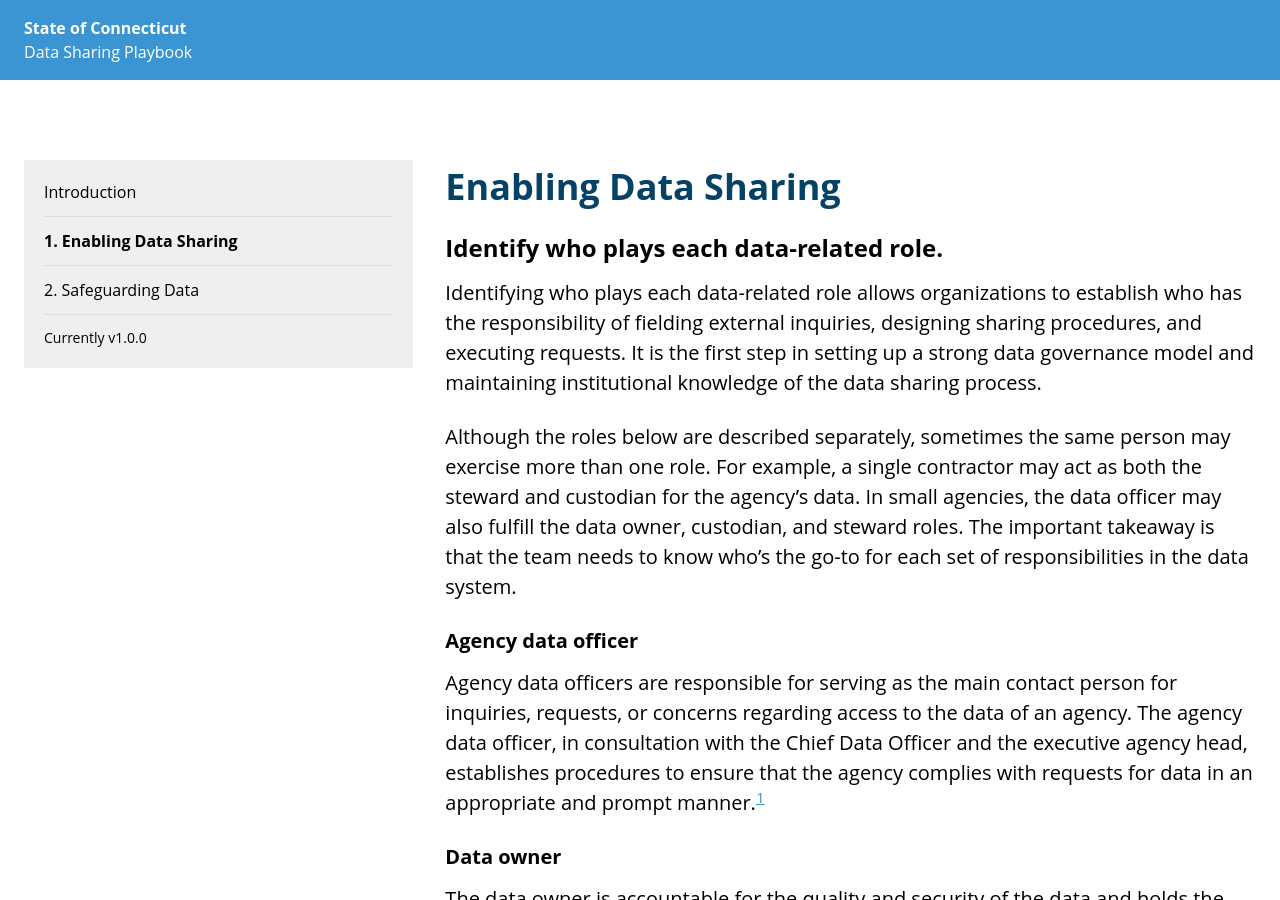
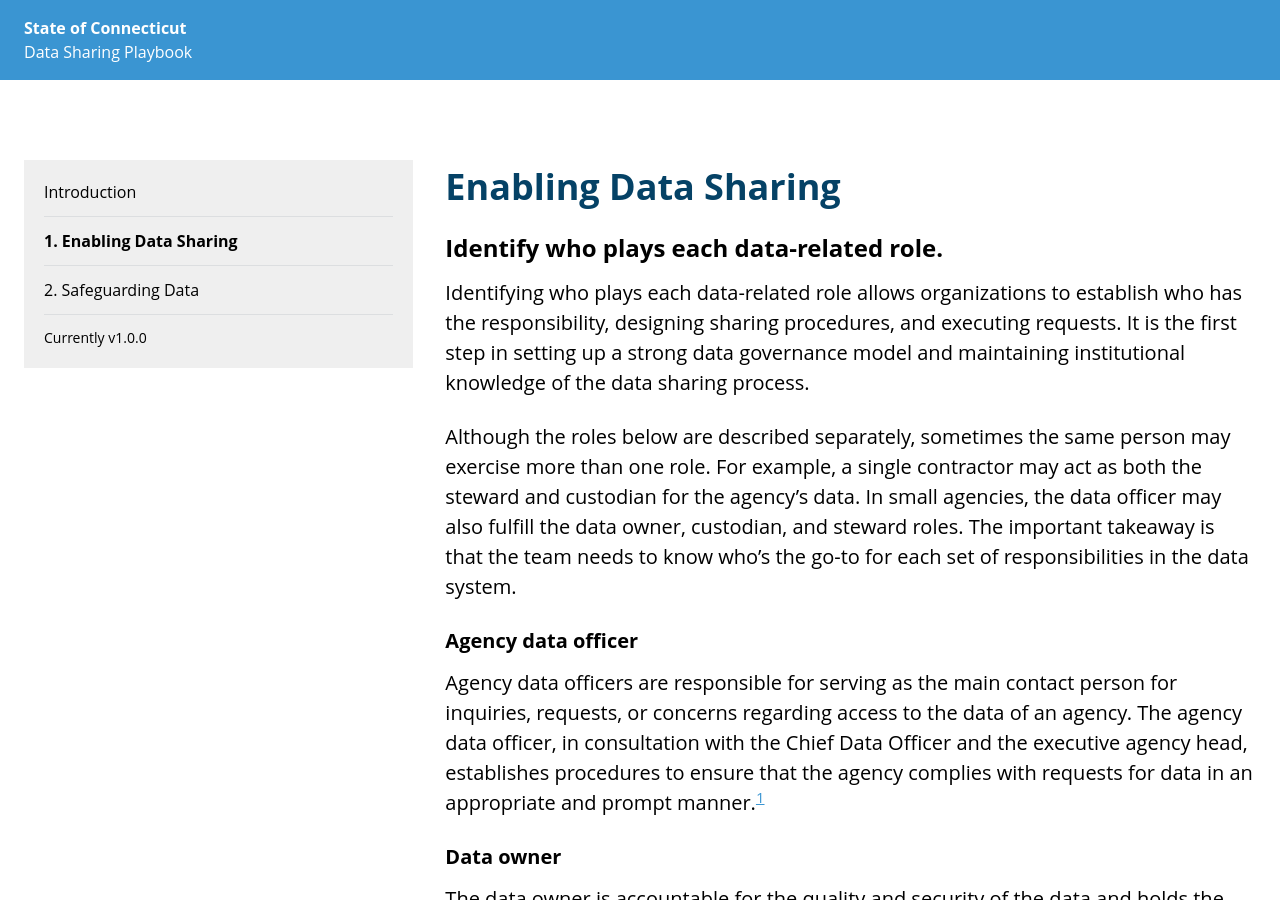
Before and after one commit to CTOpenData/data-sharing-playbook, a Jekyll site: the page built from 1_enabling-data-sharing.md, in a window 1280 px wide and 900 px high. Built offline with Jekyll 4.4.1, drawn with Linux system fonts in a browser that asks for light colours.

```diff
--- a/1_enabling-data-sharing.md
+++ b/1_enabling-data-sharing.md
@@ -7,7 +7,7 @@ nav: true
 
 ## Identify who plays each data-related role.
 
-Identifying who plays each data-related role allows organizations to establish who has the responsibility of fielding external inquiries, designing sharing procedures, and executing requests. It is the first step in setting up a strong data governance model and maintaining institutional knowledge of the data sharing process.
+Identifying who plays each data-related role allows organizations to establish who has the responsibility, designing sharing procedures, and executing requests. It is the first step in setting up a strong data governance model and maintaining institutional knowledge of the data sharing process.
 
 Although the roles below are described separately, sometimes the same person may exercise more than one role. For example, a single contractor may act as both the steward and custodian for the agency's data. In small agencies, the data officer may also fulfill the data owner, custodian, and steward roles. The important takeaway is that the team needs to know who’s the go-to for each set of responsibilities in the data system.
 
```
